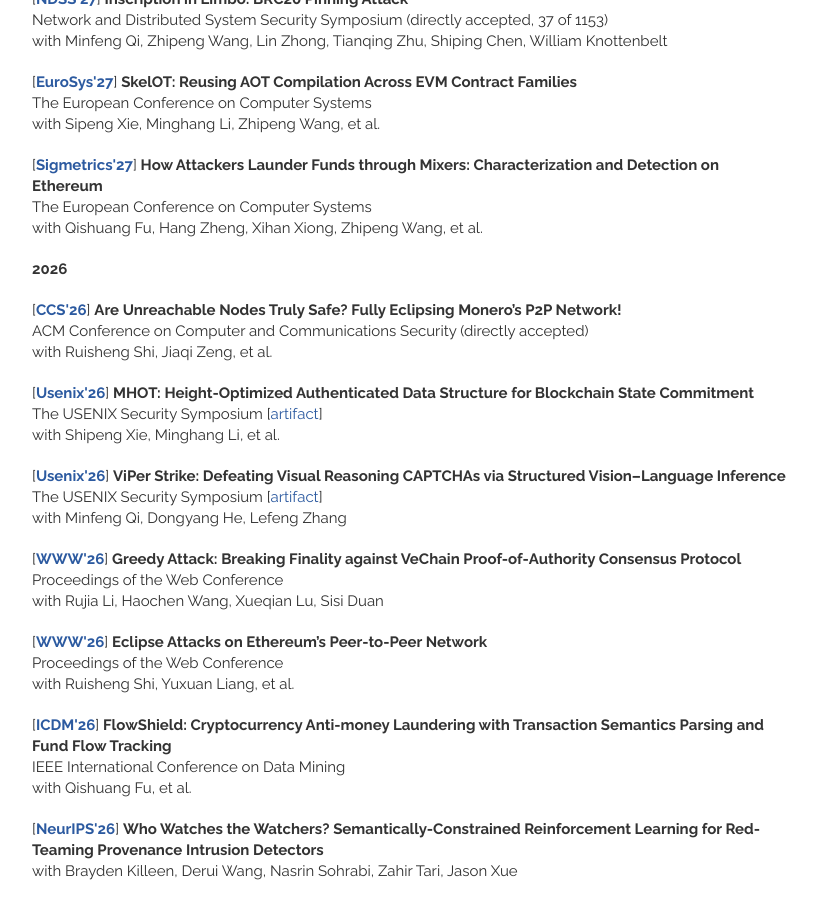
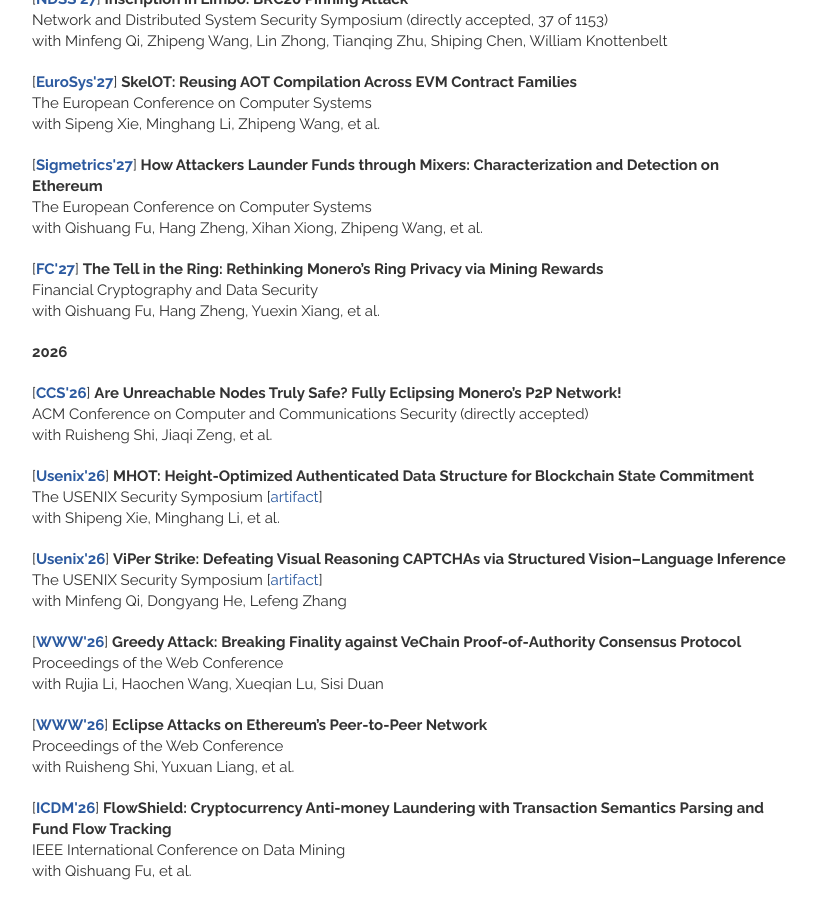
Before and after one commit to qinwang-git/qinwang-git.github.io, a Jekyll site: the page built from publications.html, in a window 1280 px wide and 900 px high, scrolled down 628 px. Shown: the whole window, without its empty margins (148-965 px from the left). Built offline with Jekyll 4.4.1, drawn with Linux system fonts in a browser that asks for light colours; nearby versions of some CDN libraries.

Commit message:
Update publications.html

```diff
--- a/_includes/publications.html
+++ b/_includes/publications.html
@@ -86,6 +86,16 @@
                <strong> How Attackers Launder Funds through Mixers: Characterization and Detection on Ethereum </strong>
             <br> The European Conference on Computer Systems
             <br> with Qishuang Fu, Hang Zheng, Xihan Xiong, Zhipeng Wang, et al.
+        </header>
+      </article>
+
+
+      <article>
+        <header>
+          [<strong><a href = "" target="_blank">FC'27</a></strong>]
+               <strong>  The Tell in the Ring: Rethinking Monero’s Ring Privacy via Mining Rewards </strong>
+            <br> Financial Cryptography and Data Security
+            <br> with Qishuang Fu, Hang Zheng, Yuexin Xiang, et al.
         </header>
       </article>
 
```
